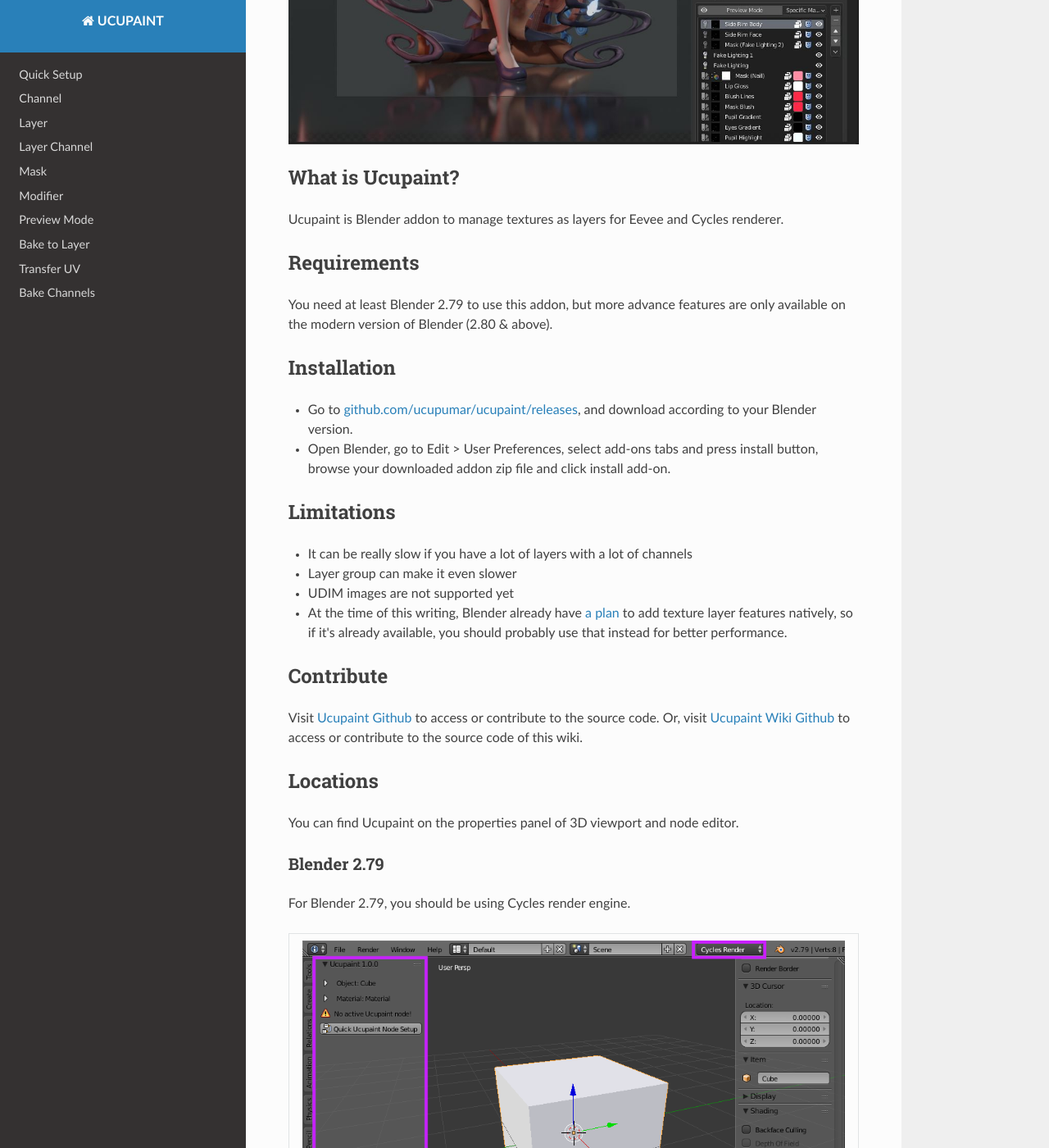
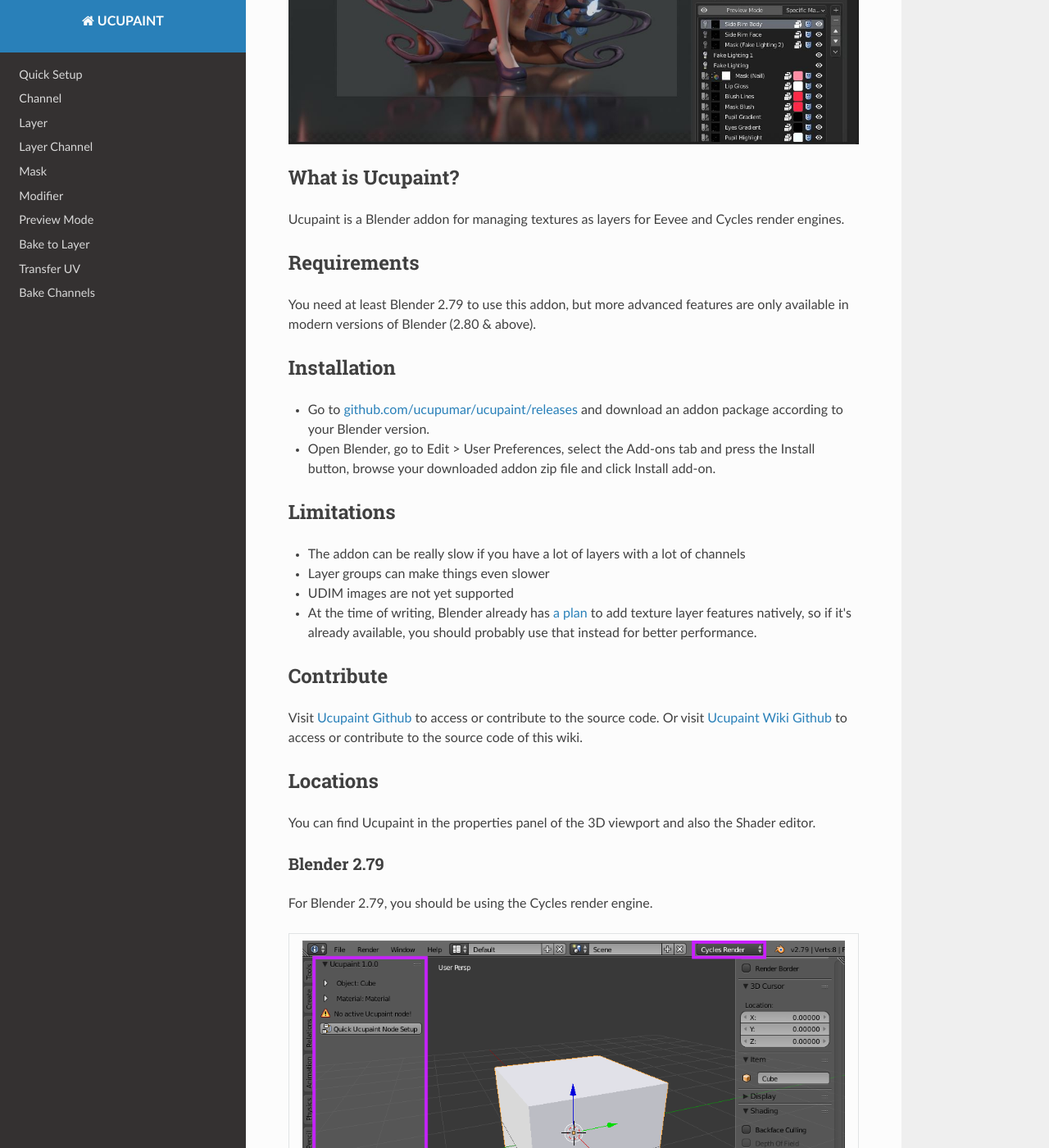
Before and after one commit to ucupumar/ucupaint-wiki, an MkDocs documentation site: the page built from docs/index.md, in a window 1280 px wide and 1400 px high, scrolled down 551 px. Shown: the whole window at 82% size. Built offline with MkDocs 1.6.1, drawn with Linux system fonts in a browser that asks for light colours; nearby versions of some CDN libraries; some of the changed text lies outside the part shown.

Commit message:
index readability

```diff
--- a/docs/index.md
+++ b/docs/index.md
@@ -4,43 +4,43 @@
 
 ## What is Ucupaint?
 
-Ucupaint is Blender addon to manage textures as layers for Eevee and Cycles renderer.
+Ucupaint is a Blender addon for managing textures as layers for Eevee and Cycles render engines.
 
 ## Requirements
 
-You need at least Blender 2.79 to use this addon, but more advance features are only available on the modern version of Blender (2.80 & above).
+You need at least Blender 2.79 to use this addon, but more advanced features are only available in modern versions of Blender (2.80 & above).
 
 ## Installation
 
-- Go to [github.com/ucupumar/ucupaint/releases](https://github.com/ucupumar/ucupaint/releases), and download according to your Blender version.
-- Open Blender, go to Edit > User Preferences, select add-ons tabs and press install button, browse your downloaded addon zip file and click install add-on.
+- Go to [github.com/ucupumar/ucupaint/releases](https://github.com/ucupumar/ucupaint/releases) and download an addon package according to your Blender version.
+- Open Blender, go to Edit > User Preferences, select the Add-ons tab and press the Install button, browse your downloaded addon zip file and click Install add-on.
 
 ## Limitations
 
-- It can be really slow if you have a lot of layers with a lot of channels
-- Layer group can make it even slower
-- UDIM images are not supported yet
-- At the time of this writing, Blender already have [a plan](https://code.blender.org/2022/02/layered-textures-design/) to add texture layer features natively, so if it's already available, you should probably use that instead for better performance.
+- The addon can be really slow if you have a lot of layers with a lot of channels
+- Layer groups can make things even slower
+- UDIM images are not yet supported
+- At the time of writing, Blender already has [a plan](https://code.blender.org/2022/02/layered-textures-design/) to add texture layer features natively, so if it's already available, you should probably use that instead for better performance.
 
 ## Contribute
-Visit [Ucupaint Github](https://github.com/ucupumar/ucupaint) to access or contribute to the source code. Or, visit [Ucupaint Wiki Github](https://github.com/ucupumar/ucupaint-wiki) to access or contribute to the source code of this wiki.
+Visit [Ucupaint Github](https://github.com/ucupumar/ucupaint) to access or contribute to the source code. Or visit [Ucupaint Wiki Github](https://github.com/ucupumar/ucupaint-wiki) to access or contribute to the source code of this wiki.
 
 ## Locations
 
-You can find Ucupaint on the properties panel of 3D viewport and node editor.
+You can find Ucupaint in the properties panel of the 3D viewport and also the Shader editor.
 
 ### Blender 2.79
 
-For Blender 2.79, you should be using Cycles render engine.
+For Blender 2.79, you should be using the Cycles render engine.
 
 |![00.b279-loc](./source/00.b279_loc.png)|
 |:--:|
-|Ucupaint locations on Blender 2.79 are only available if you're using Cycles| {align=center}
+|Ucupaint locations in Blender 2.79 are only available if you're using Cycles| {align=center}
 
 ### Blender 2.80 and above
 
-For Blender 2.80 and above, it's on the Ucupaint tab.
+For Blender 2.80 and above, it's in the Ucupaint tab.
 
 |![00.b280-loc](./source/00.b280_loc.png)|
 |:--:|
-|Ucupaint location on Blender 2.80 and above| {align=center}
+|Ucupaint location in Blender 2.80 and above| {align=center}
```
